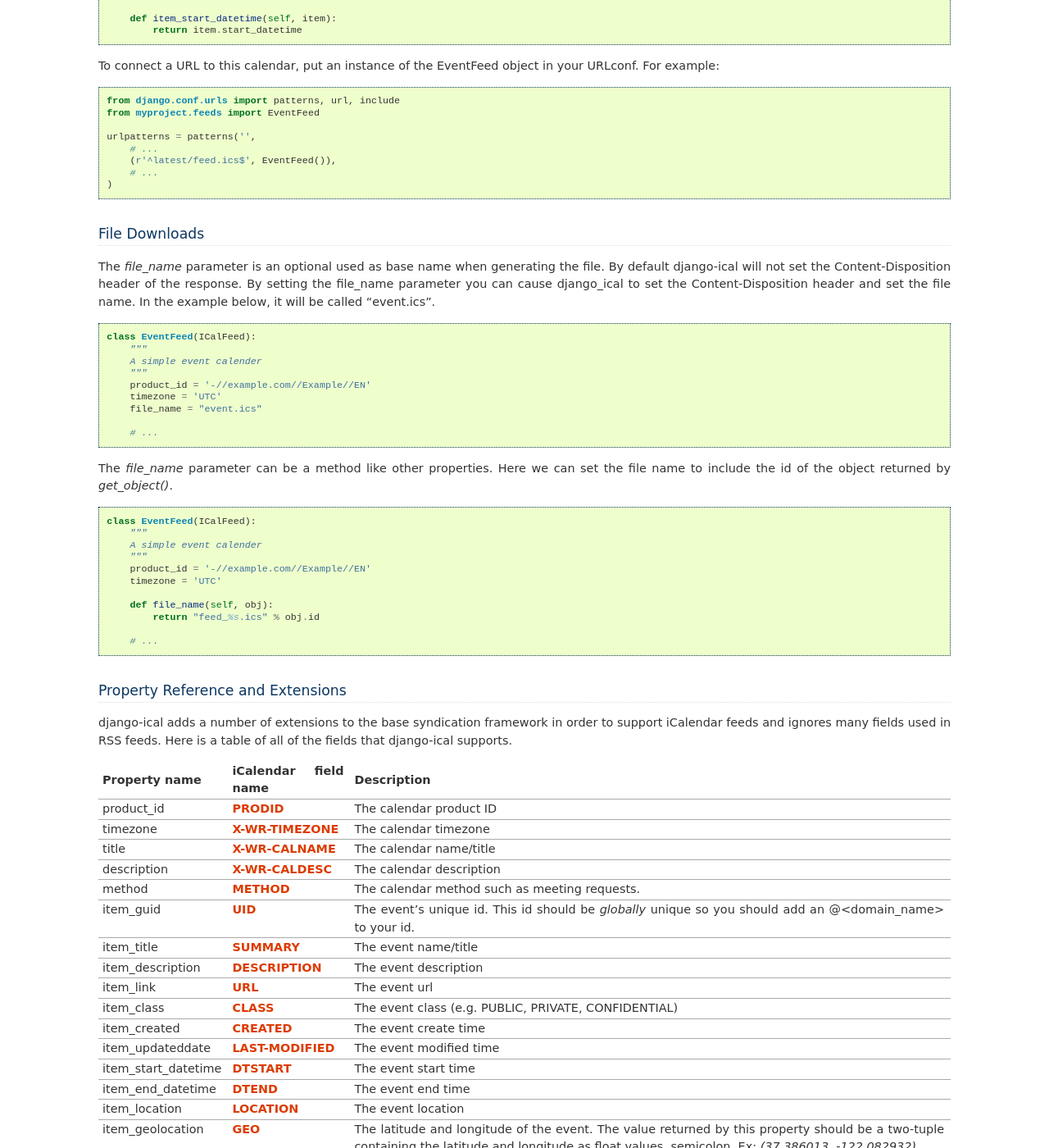
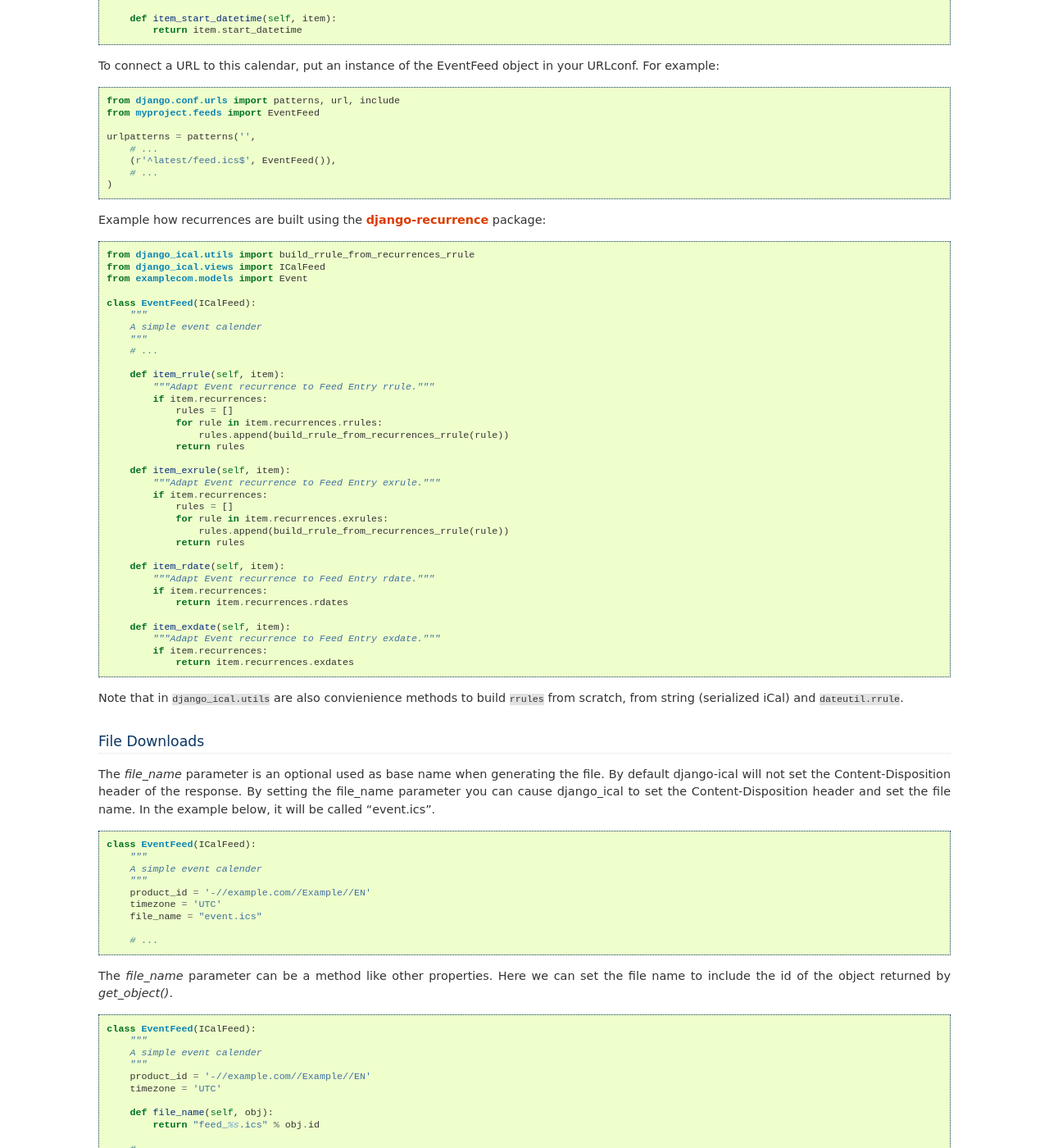
Before and after one commit to jazzband/django-ical, a Sphinx documentation site: the page built from docs/source/usage.rst, in a window 1280 px wide and 1400 px high, scrolled down 673 px. Shown: the whole window at 82% size. Built offline with Sphinx 7.4.7, drawn with Linux system fonts in a browser that asks for light colours.

Commit message:
add documentation

```diff
--- a/docs/source/reference/index.rst
+++ b/docs/source/reference/index.rst
@@ -10,3 +10,4 @@
 
     django_ical.feedgenerator
     django_ical.views
+    django_ical.utils
--- a/docs/source/usage.rst
+++ b/docs/source/usage.rst
@@ -54,6 +54,51 @@
         (r'^latest/feed.ics$', EventFeed()),
         # ...
     )
+
+Example how recurrences are built using the django-recurrence_ package:
+
+.. code-block:: python
+
+    from django_ical.utils import build_rrule_from_recurrences_rrule
+    from django_ical.views import ICalFeed
+    from examplecom.models import Event
+
+    class EventFeed(ICalFeed):
+        """
+        A simple event calender
+        """
+        # ...
+
+        def item_rrule(self, item):
+            """Adapt Event recurrence to Feed Entry rrule."""
+            if item.recurrences:
+                rules = []
+                for rule in item.recurrences.rrules:
+                    rules.append(build_rrule_from_recurrences_rrule(rule))
+                return rules
+
+        def item_exrule(self, item):
+            """Adapt Event recurrence to Feed Entry exrule."""
+            if item.recurrences:
+                rules = []
+                for rule in item.recurrences.exrules:
+                    rules.append(build_rrule_from_recurrences_rrule(rule))
+                return rules
+
+        def item_rdate(self, item):
+            """Adapt Event recurrence to Feed Entry rdate."""
+            if item.recurrences:
+                return item.recurrences.rdates
+
+        def item_exdate(self, item):
+            """Adapt Event recurrence to Feed Entry exdate."""
+            if item.recurrences:
+                return item.recurrences.exdates
+
+Note that in ``django_ical.utils`` are also convienience methods to build ``rrules`` from
+scratch, from string (serialized iCal) and ``dateutil.rrule``.
+
+
 
 File Downloads
 ------------------
@@ -228,3 +273,4 @@
 .. _X-WR-TIMEZONE: http://en.wikipedia.org/wiki/ICalendar#Calendar_extensions
 .. _iCalendar: http://icalendar.readthedocs.org/en/latest/index.html
 .. _CATEGORIES: https://www.kanzaki.com/docs/ical/categories.html
+.. _django-recurrence: https://github.com/django-recurrence/django-recurrence
```
Also changed, not shown: docs/source/reference/django_ical.utils.rst (added, +10 -0 lines).
